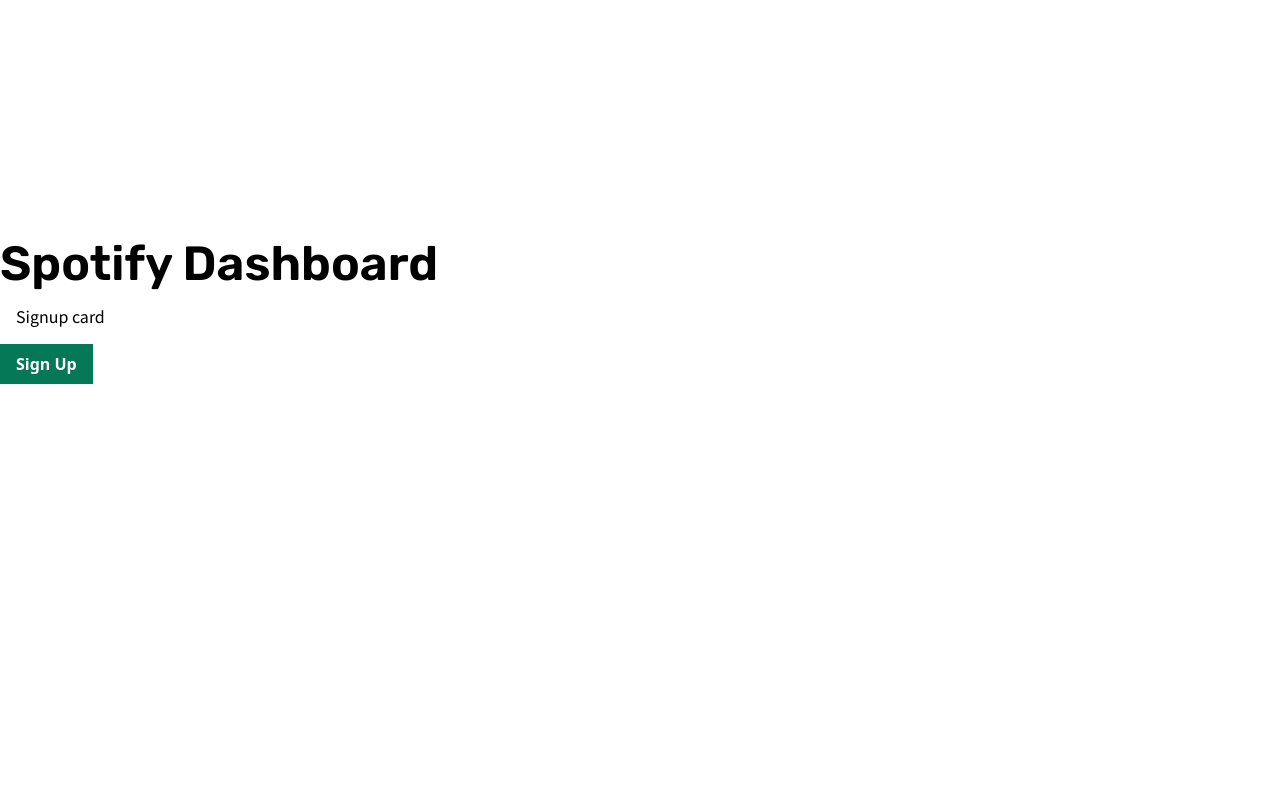
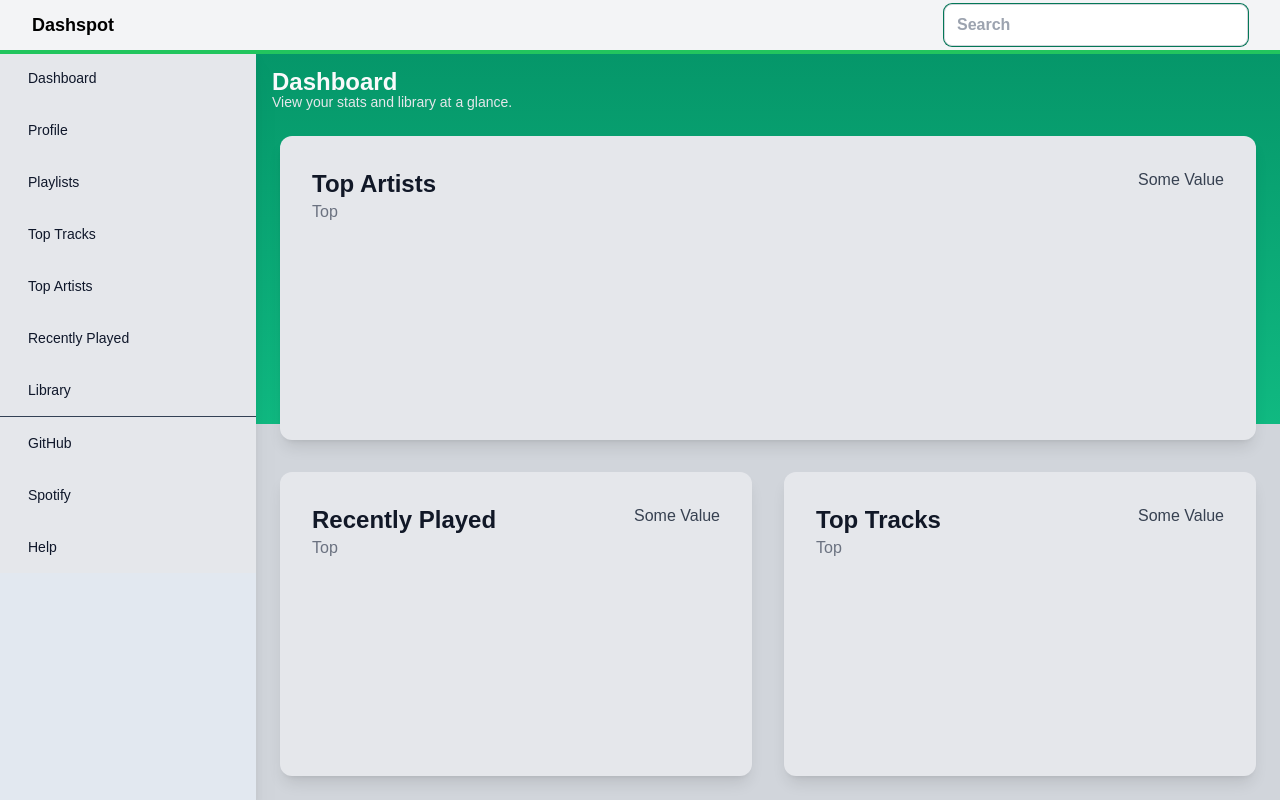
Before and after one commit to desertthunder/sonotabula, a React (Vite) app in the folder web/: page / in a window 1280 px wide. Built offline with nearby package versions, Linux system fonts and the light colour scheme.

Commit message:
feat(wip): dashboard ui

```diff
--- a/web/index.html
+++ b/web/index.html
@@ -6,7 +6,7 @@
     <meta name="viewport" content="width=device-width, initial-scale=1.0" />
     <title>Vite + React + TS</title>
   </head>
-  <body>
+  <body class="bg-gray-300">
     <div id="root"></div>
     <script type="module" src="/src/main.tsx"></script>
   </body>
--- a/web/package.json
+++ b/web/package.json
@@ -10,6 +10,7 @@
     "preview": "vite preview"
   },
   "dependencies": {
+    "@fontsource-variable/inter": "^5.1.0",
     "@fontsource-variable/noto-sans-jp": "^5.1.0",
     "@fontsource-variable/rubik": "^5.1.0",
     "@tanstack/query-sync-storage-persister": "^5.59.0",
--- a/web/src/App.css
+++ /dev/null
@@ -1,7 +0,0 @@
-@tailwind base;
-@tailwind components;
-@tailwind utilities;
-
-#root {
-    @apply flex flex-col items-center justify-center h-screen;
-}
--- a/web/src/pages/Dashboard.tsx
+++ b/web/src/pages/Dashboard.tsx
@@ -1,6 +1,145 @@
 import React from "react";
-import { useLocation, useNavigate } from "react-router-dom";
+import { Link, useLocation, useNavigate } from "react-router-dom";
 import { useQuery } from "@tanstack/react-query";
+
+enum CardTitles {
+  TopTracks = "Top Tracks",
+  TopArtists = "Top Artists",
+  RecentlyPlayed = "Recently Played",
+  Playlists = "Playlists",
+}
+
+enum CardType {
+  Top = "Top",
+  Library = "Library",
+  Recent = "Recent",
+}
+
+interface CardProps {
+  title: CardTitles;
+  value?: string;
+  type?: CardType;
+}
+
+function CardRow({
+  children,
+  span = 2,
+}: {
+  children: React.ReactNode;
+  span?: 1 | 2;
+}) {
+  if (span === 1) {
+    return <div className="grid h-1/2">{children}</div>;
+  }
+
+  return (
+    <div className="grid gap-8 xl:grid-cols-2 2xl:grid-cols-3 h-1/2 last:pb-8">
+      {children}
+    </div>
+  );
+}
+
+function Card({ title, type = CardType.Top, value = "Some Value" }: CardProps) {
+  return (
+    <div className="card">
+      <div className="flex-shrink-0">
+        <span className="text-xl font-bold leading-none text-gray-900 sm:text-2xl ">
+          {title}
+        </span>
+        <h3 className="text-base font-light text-gray-500">{type}</h3>
+      </div>
+      <div className="flex items-center justify-end flex-1 text-base font-medium text-gray-700">
+        {value}
+      </div>
+    </div>
+  );
+}
+
+function Navbar() {
+  return (
+    <nav className="fixed z-30 w-full bg-gray-100 border-b-4 border-green-500">
+      <div className="py-1 px-8 font-sans font-bold flex justify-between items-center">
+        <Link to="/" className="text-lg text-black flex-1">
+          Dashspot
+        </Link>
+        <input
+          type="text"
+          placeholder="Search"
+          className="border border-gray-300 p-2 px-3 rounded-lg w-1/4 ring-primary ring-1"
+        />
+      </div>
+    </nav>
+  );
+}
+
+interface SidebarLinkProps {
+  href: string;
+  linkText: string;
+}
+
+function SidebarLink({ href, linkText }: SidebarLinkProps): JSX.Element {
+  const location = useLocation();
+
+  const attrs = React.useMemo(() => {
+    const internal = href.startsWith("/") || !href.startsWith("http");
+
+    return {
+      internal,
+      isActive:
+        (internal && location.pathname === href) ||
+        location.pathname.includes(href),
+      target: internal ? undefined : "_blank",
+      rel: internal ? undefined : "noopener noreferrer",
+    };
+  }, [location, href]);
+
+  return (
+    <Link
+      to={href}
+      target={attrs.target}
+      rel={attrs.rel}
+      className={`sidebar-link ${attrs.isActive ? "active" : ""}`}
+    >
+      <span className="ml-3">{linkText}</span>
+    </Link>
+  );
+}
+
+function Sidebar() {
+  return (
+    <aside className="sidebar">
+      <div className="flex flex-col pt-5 overflow-y-auto min-h-fit">
+        <div className="flex-1">
+          <section>
+            <SidebarLink href="/dashboard" linkText="Dashboard" />
+            <SidebarLink href="/profile" linkText="Profile" />
+            <SidebarLink href="/playlists" linkText="Playlists" />
+            <SidebarLink href="/top-tracks" linkText="Top Tracks" />
+            <SidebarLink href="/top-artists" linkText="Top Artists" />
+            <SidebarLink href="/recently-played" linkText="Recently Played" />
+            <SidebarLink href="/library" linkText="Library" />
+          </section>
+          <hr className="border-t border-slate-700" />
+          <section>
+            <SidebarLink
+              href="https://github.com/desertthunder/dashspot"
+              linkText="GitHub"
+            />
+            <SidebarLink
+              linkText="Spotify"
+              href="https://developer.spotify.com/documentation/web-api/reference/#category-playlists"
+            />
+            <SidebarLink
+              linkText="Help"
+              href="https://desertthunder.github.io"
+            />
+          </section>
+        </div>
+      </div>
+      <div className="flex-1 lg:bg-slate-200" />
+    </aside>
+  );
+}
 
 function useQueryParams(): Record<string, string> {
   const location = useLocation();
@@ -49,9 +188,36 @@
   }, [query, navigate, params]);
 
   return (
-    <div>
-      <h1>Dashboard</h1>
-      <p>Check your browser's local storage to see the token.</p>
-    </div>
+    <>
+      <Navbar />
+      <div className="flex pt-12 overflow-hidden text-sm text-white min-h-screen overscroll-none">
+        <Sidebar />
+        <div className="relative flex-1 overflow-y-auto overscroll-none lg:ml-64">
+          <main className="main">
+            <section className="px-4 pt-6">
+              <h1 className="font-headings text-gray-50 text-[1.5rem] font-semibold">
+                Dashboard
+              </h1>
+              <h3 className="font-headings text-gray-200">
+                View your stats and library at a glance.
+              </h3>
+            </section>
+            <section className="p-6 flex-1 space-y-4">
+              <CardRow span={1}>
+                <Card title={CardTitles.TopArtists} />
+              </CardRow>
+              <CardRow>
+                <Card title={CardTitles.RecentlyPlayed} />
+                <Card title={CardTitles.TopTracks} />
+              </CardRow>
+              <CardRow>
+                <Card title={CardTitles.RecentlyPlayed} />
+                <Card title={CardTitles.TopTracks} />
+              </CardRow>
+            </section>
+          </main>
+        </div>
+      </div>
+    </>
   );
 }
--- /dev/null
+++ b/web/src/styles/base.css
@@ -0,0 +1,32 @@
+@tailwind base;
+@tailwind components;
+@tailwind utilities;
+
+#root {
+    @apply font-sans;
+}
+
+.main {
+    @apply flex flex-col h-full bg-gradient-to-b from-emerald-600 to-50% via-emerald-500 via-50%;
+}
+
+/*          COMPONENTS         */
+.sidebar {
+    @apply fixed top-0 left-0 z-20 lg:flex;
+    @apply flex flex-col flex-shrink-0 w-64 h-full pt-8;
+    @apply font-medium duration-75 transition-all drop-shadow-xl;
+}
+
+.sidebar-link {
+    @apply flex items-center p-4;
+    @apply text-sm text-slate-900 bg-gray-200;
+    @apply transition duration-75 hover:bg-slate-400 hover:border-l-4 hover:border-l-primary
+}
+
+.sidebar-link.active {
+    @apply border-l-4 border-primary bg-slate-300 pointer-events-none;
+}
+
+.card {
+    @apply py-8 px-8 bg-gray-200 rounded-xl shadow-lg flex items-start justify-between mb-4;
+}
--- a/web/tailwind.config.js
+++ b/web/tailwind.config.js
@@ -4,8 +4,9 @@
   theme: {
     extend: {
       fontFamily: {
-        prose: 'Noto Sans JP, sans-serif',
-        headings: 'Rubik, sans-serif',
+        sans: '"Inter Variable", sans-serif',
+        prose: '"Noto Sans JP Variable", sans-serif',
+        headings: '"Rubik Variable", sans-serif',
       },
       colors: {
         /**
```
Also changed, not shown: web/src/App.tsx (+4 -3 lines), 1 other file (tests, documents, lock files or other folders).
